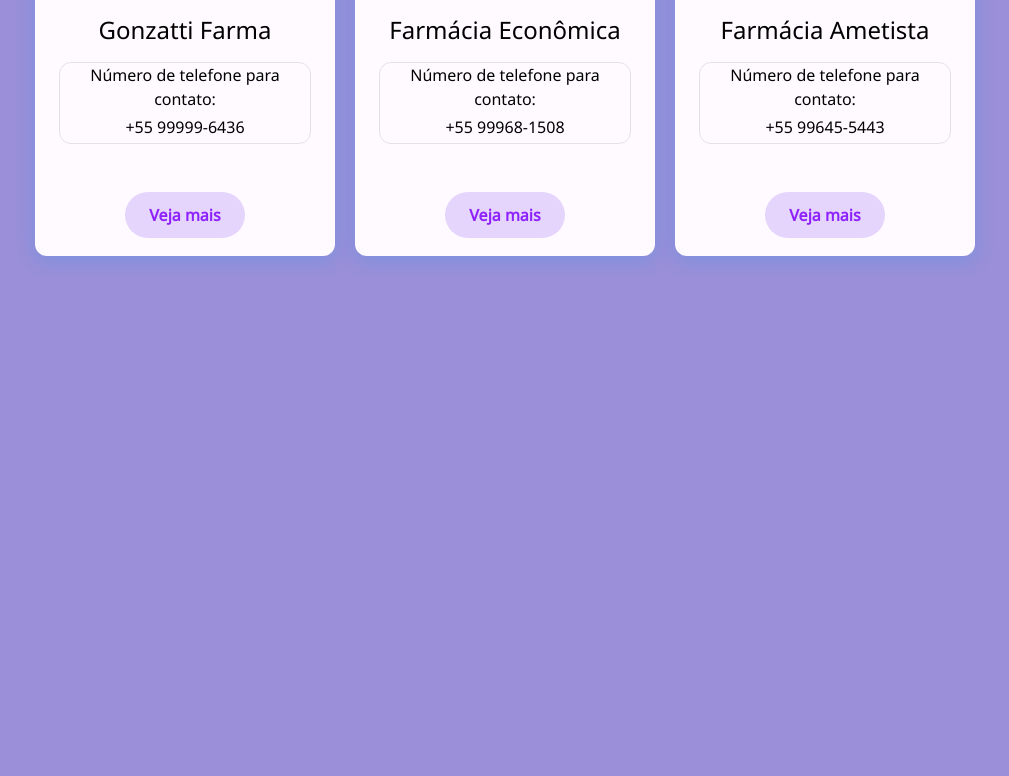
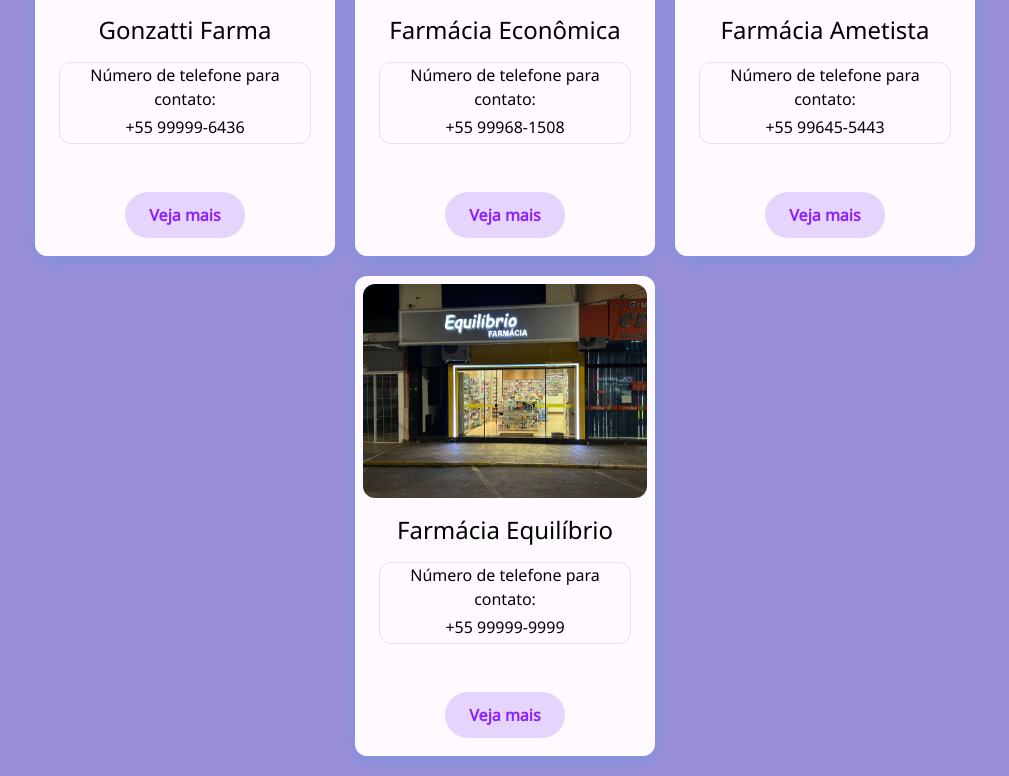
Before and after one commit to g8148/exploreametista, a Next.js app: page /saude in a window 1280 px wide. Shown: the part 808-1584 px from the top of the page, without its empty margins (135-1144 px from the left). Before the commit the page ends 1084 px from the top, so only its background shows below. Built offline with nearby package versions, Linux system fonts and the light colour scheme.

Commit message:
update de uma farmácia e correção de uns bugs

```diff
--- a/app/Sobre-nos/page.jsx
+++ b/app/Sobre-nos/page.jsx
@@ -2,12 +2,12 @@
   return (
     <div>
       <div className="flex justify-center mb-6">
-        <div className="flex w-[1200px] flex-col justify-center bg-[--background-corpo] h-auto p-8 mt-6 rounded-xl box-shadow2">
+        <div className="flex w-[1200px] flex-col justify-center bg-[--background-corpo] h-auto p-8 mt-6 rounded-xl box-shadow2 md:p-3 md:py-8">
           <h1 className="text-center mb-10 font-medium text-3xl">
             Explore Ametista
           </h1>
           <h2 className="self-center text-2xl">Objetivo do projeto</h2>
-          <div className="flex flex-col p-6 max-w-[900px] self-center text-justify font-light">
+          <div className="flex flex-col p-6 max-w-[900px] self-center text-justify font-light md:p-0 md:py-6">
             <div className="rounded-xl px-4 indent-4 borderr">
               <p className="my-4">
                 Este é um trabalho de um grupo de alunos do segundo ano da
--- a/app/saude/page.jsx
+++ b/app/saude/page.jsx
@@ -42,12 +42,12 @@
             link="https://goo.gl/maps/YgACkAyAz3ycZrKL7?coh=178572&entry=tt"
             img={IMAGES.Farmácia.FarmaciaAmetista}
           />
-          {/* <Card2
+          <Card2
             título="Farmácia Equilíbrio"
-            numero="55 99999-9999"
-            link=""
-            img={IMAGES.Farmácia.FarmaciaDrogaCenter}
-          /> */}
+            numero="+55 99999-9999"
+            link="https://goo.gl/maps/bAyGzLpb7H5oBEKU8"
+            img={IMAGES.Farmácia.FarmaciaEquilibrio}
+          />
         </div>
       </div>
     </div>
--- a/components/desc.jsx
+++ b/components/desc.jsx
@@ -5,9 +5,9 @@
   return (
     <div>
       <div className="flex justify-center mb-6">
-        <div className="flex w-[1200px] flex-col justify-center bg-[--background-corpo] h-auto p-8 mt-6 rounded-xl box-shadow2">
+        <div className="flex w-[1200px] flex-col justify-center bg-[--background-corpo] h-auto p-8 mt-6 rounded-xl box-shadow2 md:p-0 md:py-8">
           <h1 className="text-center mb-10 font-medium text-3xl">{título}</h1>
-          <div className="flex flex-col p-6 max-w-[900px] self-center text-center font-light">
+          <div className="flex flex-col p-6 max-w-[900px] self-center text-center font-light md:p-3">
             <h2 className="font-medium m-5 text-2xl">Fotos</h2>
 
             <Slideshow imgs={fotos} />
--- a/public/Images/index.js
+++ b/public/Images/index.js
@@ -142,6 +142,7 @@
 import FarmaciaDrogaCenter from "./Farmácias/drogacenter.jpg";
 import FarmaciaEconomica from "./Farmácias/economica.jpg";
 import FarmaciaGonzatti from "./Farmácias/gonzatti.jpg";
+import FarmaciaEquilibrio from "./Farmácias/equilíbrio.jpg";
 
 // Agência de turismo
 import AndressaZatti from "./Agências de turismo/Andressa Zatti.jpg";
@@ -294,6 +295,7 @@
     FarmaciaDrogaCenter: FarmaciaDrogaCenter,
     FarmaciaEconomica: FarmaciaEconomica,
     FarmaciaGonzatti: FarmaciaGonzatti,
+    FarmaciaEquilibrio: FarmaciaEquilibrio,
   },
   Agênciasdeturismo: {
     AndressaZatti: AndressaZatti,
--- a/tailwind.config.js
+++ b/tailwind.config.js
@@ -1,18 +1,21 @@
 /** @type {import('tailwindcss').Config} */
 module.exports = {
   content: [
-    './pages/**/*.{js,ts,jsx,tsx,mdx}',
-    './components/**/*.{js,ts,jsx,tsx,mdx}',
-    './app/**/*.{js,ts,jsx,tsx,mdx}',
+    "./pages/**/*.{js,ts,jsx,tsx,mdx}",
+    "./components/**/*.{js,ts,jsx,tsx,mdx}",
+    "./app/**/*.{js,ts,jsx,tsx,mdx}",
   ],
   theme: {
+    screens: {
+      md: { max: "794px" },
+    },
     extend: {
       backgroundImage: {
-        'gradient-radial': 'radial-gradient(var(--tw-gradient-stops))',
-        'gradient-conic':
-          'conic-gradient(from 180deg at 50% 50%, var(--tw-gradient-stops))',
+        "gradient-radial": "radial-gradient(var(--tw-gradient-stops))",
+        "gradient-conic":
+          "conic-gradient(from 180deg at 50% 50%, var(--tw-gradient-stops))",
       },
     },
   },
   plugins: [],
-}
+};
```
Also changed, not shown: public/Images/Farmácias/equilíbrio.jpg (added).
